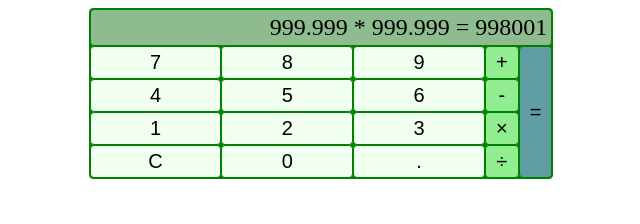
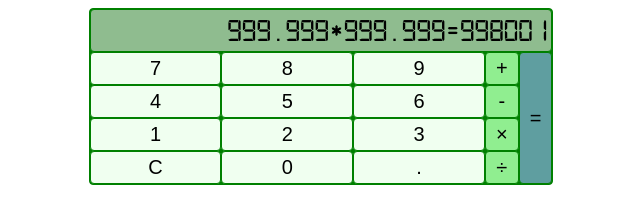
Before and after one commit to discoverypilot/odin-calc, a plain HTML site: page index.html in a window 1280 px wide. Shown: the whole page, without its empty margins (319-959 px from the left). Drawn offline with Linux system fonts and the light colour scheme.

Commit message:
Change display to calculator-style font

```diff
--- a/style.css
+++ b/style.css
@@ -1,3 +1,8 @@
+@font-face {
+  font-family: "LED";
+  src: url(Digital7Mono-Yz9J4.ttf);
+}
+
 #wrapper {
   display: flex;
   justify-content: center;
@@ -32,7 +37,7 @@
   background-color: honeydew;
   border: 1px solid green;
   border-radius: 4px;
-  padding: 4px 10px 4px;
+  padding: 4px 10px;
   font-size: 20px;
 }
 
@@ -42,7 +47,8 @@
   text-align: right;
   border: 1px solid green;
   border-radius: 4px;
-  font-size: 24px;
+  font-size: 32px;
+  font-family: "LED";
 }
 
 #calc #add, #calc #subtract, #calc #multiply, #calc #divide {
```
Also changed, not shown: index.html (+1 -1 lines), Digital7Mono-Yz9J4.ttf (added).
